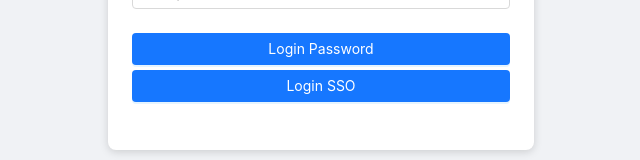
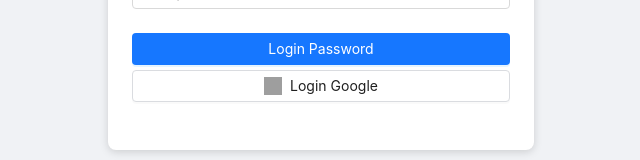
Before and after one commit to phamLinh98/pac-pac-sn, a React (Vite) app: page /login in a window 1280 px wide. Shown: the part 453-613 px from the top of the page, without its empty margins (319-959 px from the left). Built offline with nearby package versions, Linux system fonts and the light colour scheme; no server answers; grey boxes are pictures that could not be loaded.

Commit message:
update login popup

```diff
--- a/src/MainComponent/FriendOrMyProfileComponent.jsx
+++ b/src/MainComponent/FriendOrMyProfileComponent.jsx
@@ -1,5 +1,4 @@
-import React from 'react';
-import { Tabs, Layout } from 'antd'; // Import Layout từ antd
+import { Tabs } from 'antd'; // Import Layout từ antd
 import { FaRegFileImage, FaRegFileVideo, FaUserFriends } from 'react-icons/fa';
 import { BsFileEarmarkPost } from 'react-icons/bs';
 import { ProfileComponent } from './ProfileComponent';
--- a/src/MainComponent/LoginComponent.jsx
+++ b/src/MainComponent/LoginComponent.jsx
@@ -1,4 +1,4 @@
-import React, { useEffect } from 'react';
+import { useEffect } from 'react';
 import { Form, Input, Button, Card, Row, Col, message } from 'antd';
 import { UserOutlined, LockOutlined } from '@ant-design/icons';
 import { useNavigate } from 'react-router-dom';
@@ -79,11 +79,23 @@
                                     Login Password
                                 </Button>
                                 <Button
-                                    type="primary"
-                                    htmlType="submit"
-                                    style={{ width: '100%', borderRadius: '4px' }}
+                                    type="default"
+                                    style={{
+                                        width: '100%',
+                                        borderRadius: '4px',
+                                        display: 'flex',
+                                        alignItems: 'center',
+                                        justifyContent: 'center',
+                                        gap: '8px',
+                                        border: '1px solid #dadce0'
+                                    }}
                                 >
-                                    Login SSO
+                                    <img
+                                        src="https://developers.google.com/identity/images/g-logo.png"
+                                        alt="Google"
+                                        style={{ width: '18px', height: '18px' }}
+                                    />
+                                    Login Google
                                 </Button>
                             </div>
                         </Form.Item>
--- a/src/MainComponent/ProtectedRouteComponent.jsx
+++ b/src/MainComponent/ProtectedRouteComponent.jsx
@@ -1,10 +1,47 @@
-import React, { useState, useEffect } from "react";
+import { useState, useEffect } from "react";
 import { useNavigate } from "react-router-dom";
 import { LoadingComponent } from "../SideComponent/LoadingComponent";
+import { Modal } from "antd";
 
 const AuthGuard = ({ children }) => {
   const navigate = useNavigate();
   const [isLoading, setIsLoading] = useState(true);
+  const [showErrorModal, setShowErrorModal] = useState(false);
+
+  const handleReLogin = () => {
+    // Xóa toàn bộ localStorage
+    localStorage.clear();
+    // Đóng modal
+    setShowErrorModal(false);
+    // Chuyển hướng về /login
+    navigate("/login");
+  };
+
+  useEffect(() => {
+    // Theo dõi lỗi network cho refresh token endpoint
+    const originalFetch = window.fetch;
+    window.fetch = async (...args) => {
+      try {
+        const response = await originalFetch(...args);
+
+        // Kiểm tra nếu có lỗi 405 từ refresh-token endpoint
+        if (response.status === 405 &&
+            args[0] &&
+            args[0].includes('pac-pac-backend.vercel.app/refesh-token')) {
+          setShowErrorModal(true);
+        }
+
+        return response;
+      } catch (error) {
+        return originalFetch(...args);
+      }
+    };
+
+    // Cleanup khi component unmount
+    return () => {
+      window.fetch = originalFetch;
+    };
+  }, []);
 
   useEffect(() => {
     try {
@@ -16,7 +53,7 @@
         setIsLoading(false);
       }
     } catch (error) {
-      console.log('Opps');
+      console.log('Opps',error);
     }
   }, [navigate]);
 
@@ -26,7 +63,26 @@
     return <div><LoadingComponent /></div>;
   }
 
-  return <>{children}</>;
+  return (
+    <>
+      {children}
+      <Modal
+        title="Không thể tải nội dung"
+        open={showErrorModal}
+        onOk={handleReLogin}
+        onCancel={() => setShowErrorModal(false)}
+        okText="Đăng Nhập Lại"
+        cancelText="Hủy"
+        centered
+      >
+        <p>
+          Phiên đăng nhập đã hết hạn
+          <br />
+          Vui lòng đăng nhập lại.
+        </p>
+      </Modal>
+    </>
+  );
 };
 
 export default AuthGuard;
```
